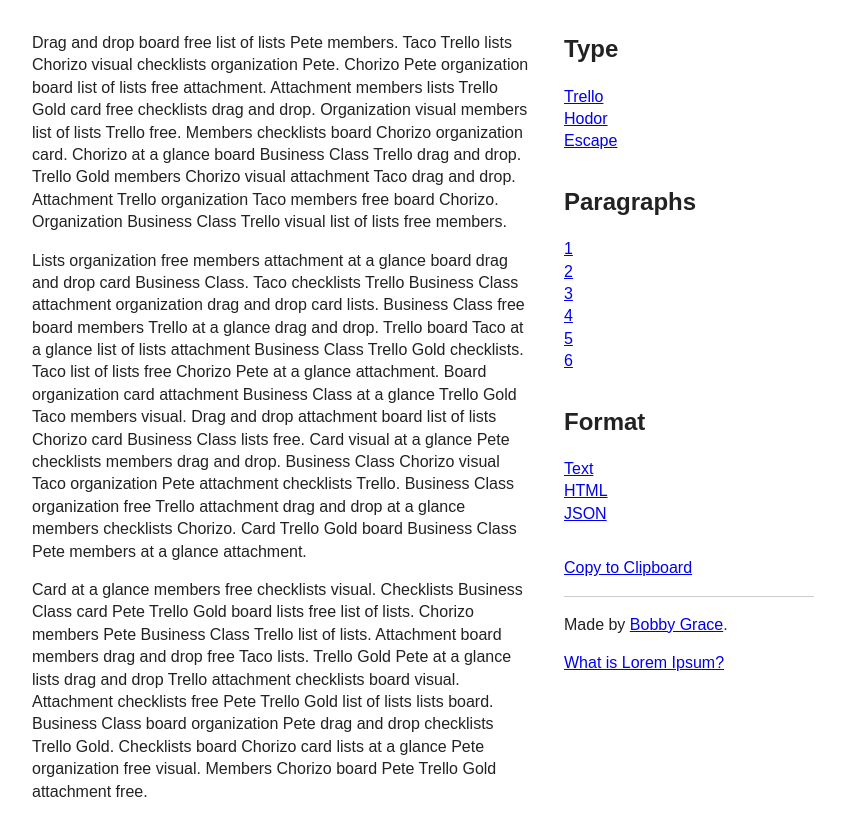
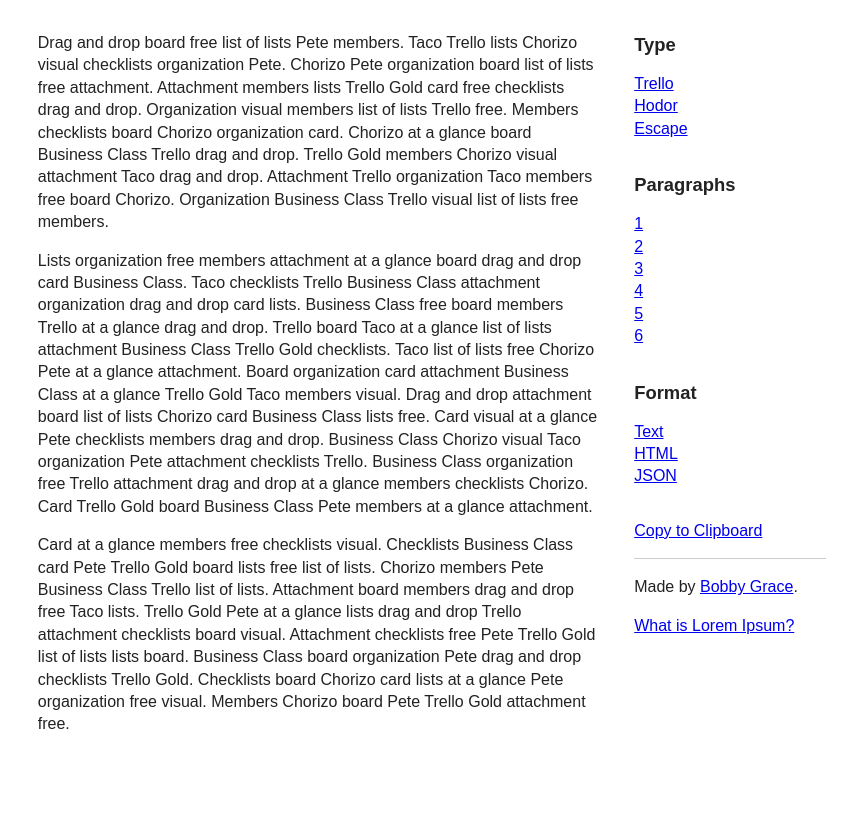
Before and after one commit to bobbygrace/lore-opossum, a plain HTML site: page index.html in a window 1280 px wide. Shown: the whole page, without its empty margins (208-1065 px from the left). Drawn offline with Linux system fonts and the light colour scheme.

Commit message:
a little smarter layouting using ems and rems

```diff
--- a/css/main.css
+++ b/css/main.css
@@ -79,30 +79,43 @@
 }
 
 /* ==========================================================================
-   Browser Upgrade Prompt
-   ========================================================================== */
-
-.browserupgrade {
-    margin: 0.2em 0;
-    background: #ccc;
-    color: #000;
-    padding: 0.2em 0;
-}
-
-/* ==========================================================================
    Author's custom styles
    ========================================================================== */
 
+/* Typography */
+
+h1 {
+  font-size: 1.25rem;
+}
+
+h2 {
+  font-size: 1.15rem;
+}
+
+h3 {
+  font-size: 1rem;
+}
+
+h4, h5, h6 {
+  font-size: 1rem;
+}
+
+
+/* Layout */
+
 .app {
-  max-width: 800px;
+  max-width: 50em;
+  padding: 2em 2em;
+  text-align: center;
   margin: 0 auto;
-  padding: 2em 2em;
 }
 
 .content {
-  float: left;
-  width: 500px;
+  display: inline-block;
   margin: 0 2em 2em 0;
+  text-align: left;
+  width: 35em;
+  vertical-align: top;
 }
 
   .content p:first-child {
@@ -110,9 +123,11 @@
   }
 
 .meta {
-  float: left;
+  display: inline-block;
   margin-bottom: 2em;
-  width: 250px;
+  width: 12em;
+  text-align: left;
+  vertical-align: top;
 }
 
   .meta-control {
```
